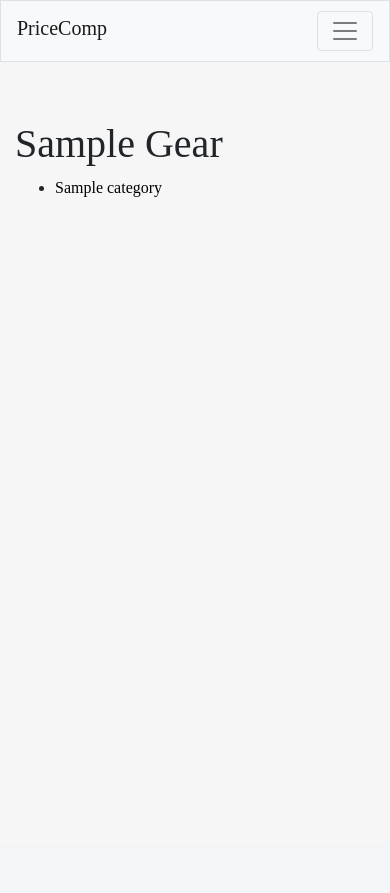
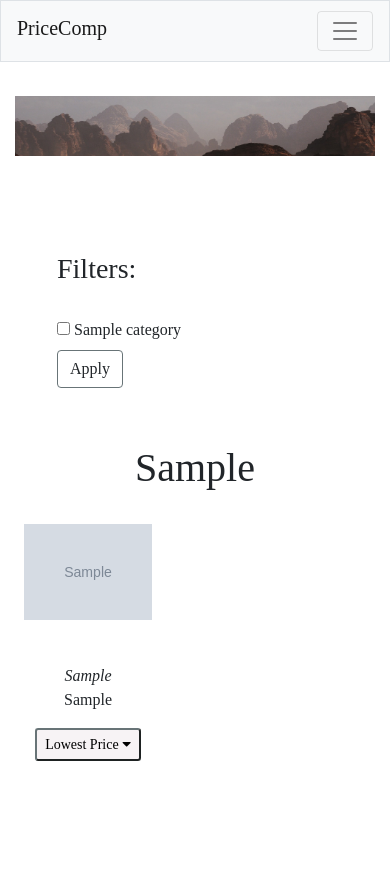
Before and after one commit to la-flor/PriceComparison, a Flask app: a page that uses templates/base.html in a window 390 px wide. Before the commit the page ends 197 px from the top, so only its background shows below. Run offline with Flask 2, Linux system fonts and the light colour scheme; tables that the repository leaves empty hold one stand-in row (values such as "Sample post"); grey boxes marked "Sample" are stand-in pictures; one stand-in notice (Sample message) is shown; some libraries are stand-ins or nearby versions; some web fonts are replaced.

Commit message:
Reconfigured website layout to include just 3 pages: Home, Retailers, and Activities to allow for better user experience.  Added filter feature to view by activity and filter by category rather than be limited to a category within an activity for each page.  Updated database schema and models.py for more efficient communication and organization with the database for displaying products.  Created models test file, but have not added functionality yet. Added product retrieval from ParseHub to seed.py file instead of user accessible app.route that was used during development.  Primary website layout completed for minimum viable product - testing files still need to be completed.

```diff
--- a/app.py
+++ b/app.py
@@ -1,9 +1,9 @@
-from flask import Flask, render_template, redirect, flash
+from flask import Flask, render_template, redirect, flash, request, jsonify
 import requests
+import json
 from keys import API_KEY, SECRET_KEY, tokens
 from flask_debugtoolbar import DebugToolbarExtension
-from models import db, connect_db, Activity, Product, Category, Company
-# from seed import seed_db
+from models import db, connect_db, Activity, Product, Category, ListingAssociation, VendorListing
 import pdb
 
 app = Flask(__name__)
@@ -21,82 +21,50 @@ connect_db(app)
 def home_page():
     return render_template('home.html')
 
-def seed_db(retailer, data):
-    company_id = Company.query.filter_by(company_name=retailer).first()
-    for cat in data[retailer]:
-        for product in cat["products"]:
-            category_id = Category.query.filter_by(category_name=cat["category"]).first()
-            prod = Product(brand=product["brand"],
-                            model=product["model"],
-                            model_url=product["model_url"],
-                            image=product["image"],
-                            price=product["price"],
-                            company=company_id,
-                            category=category_id)
-            db.session.add(prod)
-            db.session.commit()
-
-@app.route('/upload')
-def import_data():
-    for retailer in ["Backcountry", "REI"]:
-        token = tokens[retailer]
-        resp = requests.get(f'https://www.parsehub.com/api/v2/projects/{token}/last_ready_run/data', params={"api_key": API_KEY})
-        data = resp.json()
-        seed_db(retailer, data)
-    return redirect('/')
-
 @app.route('/retailers')
 def retailers():
     return render_template('retailers.html')
 
-@app.route('/retailers/<retailer>')
-def show_by_retailer(retailer):
-    if retailer not in tokens:
-        flash("Invalid retailer request")
-        return redirect('/retailers')
-
-    token = tokens[retailer]
-    resp = requests.get(f'https://www.parsehub.com/api/v2/projects/{token}/last_ready_run/data', params={"api_key": API_KEY})
-    data = resp.json()
-    return render_template('retailer.html', retailer=retailer, products=data[retailer])
-
 @app.route('/activities')
 def activities():
+    """ Show activity options - ex: climbing, trail running """
     activities = Activity.query.all()
     return render_template('activities.html', activities=activities)
 
+@app.route('/activity/<activity>', methods=["GET"])
+def products(activity):
+    """ Display products for selected activity with the ability to filter products """
 
-@app.route('/activity/<activity>')
-def activity_products(activity):
     activity_id = Activity.query.filter_by(activity=activity).first().id
-    categories = Category.query.filter_by(activity_id=activity_id).all()
+    all_categories = Category.query.filter_by(activity_id=activity_id).all()
 
-    return render_template('activity_categories.html', activity=activity, categories=categories)
+    if request.args:
+        filters = []
 
-@app.route('/activity/<activity>/<category>')
-def category_products(activity, category):
-    cat = Category.query.filter_by(category_name=category).first()
-    products = Product.query.filter_by(category_id=cat.id).all()
-    # pdb.set_trace()
-    return render_template('category_products.html', category=category, activity=activity, products=products)
+        """Identify visitor filter selection to apply and add to filters list"""
+        for option in all_categories:
+            if option.category_name in request.args:
+                filters.append(option.category_name)
 
+        """Get the category id of the filters to be applied"""
+        filter_ids = []
+        for cat in filters:
+            category = Category.query.filter_by(category_name=cat).first()
+            filter_ids.append(category.id)
 
-# @app.route('/activity/<activity>')
-# def activity_products(activity):
-#     activity = activity.lower()
-#     products = {}
-#     set_products = set()
+        """Identify products in filtered categories and add to products list"""
+        products = []
+        for identity in filter_ids:
+            filtered_products = Product.query.filter_by(category_id=identity).all()
+            for product in filtered_products:
+                products.append(product)
+        return render_template('products.html', checked=filters, categories=all_categories, activity=activity, products=products)
 
-#     categories = {"climb": ["belay_devices"], "hike_and_camp": [], "run": ["mens_trail_running_shoes"], "ski": [], "paddle": [], "fish": []}
+    category = Category.query.filter_by(activity_id=activity_id).all()
+    products = []
+    for cat in category:
+        cat_prods = Product.query.filter_by(category_id=cat.id).all()
+        for prod in cat_prods:
+            products.append(prod)
 
-#     for retailer in tokens:
-#         for subcategory in categories[activity]:
-#             token = tokens[retailer]
-#             resp = requests.get(f'https://www.parsehub.com/api/v2/projects/{token}/last_ready_run/data', params={"api_key": API_KEY})
-#             data = resp.json()
-#             for index in data[retailer]:
-#                 if index["category"]:
-#                     products[retailer] = index["products"]
-#                     [set_products.add(item['model']) for item in index["products"]]
-
-#     return render_template('activity_products.html', activity= activity, set_products=set_products, products=products)
+    return render_template('products.html', categories=all_categories, activity=activity, products=products)
--- a/static/app.css
+++ b/static/app.css
@@ -1,13 +1,22 @@
 body {
-    background-color: #f6f6f6;
     font-family: 'Jomolhari', serif;
 }
 
-a, a:hover {
-    color: black;
-    text-decoration: none;
+#dropdownMenuButton:hover {
+    border-width: 3;
+    border-color: black;
 }
 
+.btn-sm {
+    border-color:  #687477;
+    background-color: #F7F3F5;
+}
+
+#apply-filter {
+    border-color: #687477;
+}
+
+/* For home page carousel */
 .full-screen {
     background-size: cover;
     background-position: center;
--- a/static/app.js
+++ b/static/app.js
@@ -1,18 +1,18 @@
 // Carousel functionality for home page
 $('.carousel').carousel({
-    interval: 6000,
+    interval: 4000,
     pause: "false"
   });
 
-var $item = $('.carousel-item');
-var $wHeight = $(window).height();
+let $item = $('.carousel-item');
+let $wHeight = $(window).height();
 
 $item.height($wHeight);
 $item.addClass('full-screen');
 
 $('.carousel img').each(function() {
-    var $src = $(this).attr('src');
-    var $color = $(this).attr('data-color');
+    let $src = $(this).attr('src');
+    let $color = $(this).attr('data-color');
 
     $(this).parent().css({
         'background-image' : 'url(' + $src + ')',
--- a/templates/activity_categories.html
+++ /dev/null
@@ -1,23 +0,0 @@
-{% extends 'base.html' %}
-
-{% block title %}{{ activity }} Categories{% endblock %}
-
-{% block content %}
-<br><br><br>
-<div class="container mt-5">
-
-<h1>{{ activity }} Gear</h1>
-
-<ul>
-    {% for category in categories %}
-
-        <li><a href="/activity/{{ activity }}/{{ category.category_name }}">{{ category.category_name }}</a></li>
-
-    {% endfor %}
-
-
-</ul>
-
-
-
-{% endblock %}
--- a/templates/base.html
+++ b/templates/base.html
@@ -5,9 +5,11 @@
     <meta name="viewport" content="width=device-width, initial-scale=1, shrink-to-fit=no">
     <title>{% block title %}{% endblock %}</title>
     <!-- Latest compiled and minified CSS -->
+    <link rel="stylesheet" href="https://use.fontawesome.com/releases/v5.3.1/css/all.css">
     <link rel="stylesheet" href="https://stackpath.bootstrapcdn.com/bootstrap/4.5.2/css/bootstrap.min.css" integrity="sha384-JcKb8q3iqJ61gNV9KGb8thSsNjpSL0n8PARn9HuZOnIxN0hoP+VmmDGMN5t9UJ0Z" crossorigin="anonymous">
     <link href="https://fonts.googleapis.com/css2?family=Jomolhari&display=swap" rel="stylesheet">
     <link rel="stylesheet" href="/static/app.css">
+    <script src="https://unpkg.com/axios/dist/axios.min.js"></script>
 </head>
 <body>
   <div class="fixed-top">
@@ -25,10 +27,10 @@
               <a class="nav-link" href="/activities">Activities</a>
             </li>
           </ul>
-          <ul class="navbar-nav mr-2">
+          <!-- <ul class="navbar-nav mr-2">
             <li class="nav-item">
               <a class="nav-link" href="/login">Login</a>
-            </li>
+            </li> -->
           </ul>
         </div>
       </nav>
@@ -42,25 +44,6 @@
     {% block content %}
 
     {% endblock %}
-<!--
-    <div class="container-flex p-5">
-      <div class="row">
-          <div class="col-lg-7">
-            <b>About</b><br>
-            Established 2020 to provide a pricing comparison between <br>
-            online retailers to find the best deals and compare deals.
-          </div>
-          <div class="col-lg-3">
-            <b>Contact</b><br>
-            <a href="https://www.linkedin.com/in/leifaflor/">LinkedIn</a><br>
-            <a href="https://github.com/lafBot">Github</a>
-          </div>
-          <div class="col-lg-2">
-            <b>Suggest an edit</b><br>
-            <a href="https://github.com/lafBot/PriceComparison/issues">Report an issue</a>
-          </div>
-      </div>
-    </div> -->
 
     <script src="https://code.jquery.com/jquery-3.5.1.slim.min.js" integrity="sha384-DfXdz2htPH0lsSSs5nCTpuj/zy4C+OGpamoFVy38MVBnE+IbbVYUew+OrCXaRkfj" crossorigin="anonymous"></script>
     <script src="https://cdn.jsdelivr.net/npm/popper.js@1.16.1/dist/umd/popper.min.js" integrity="sha384-9/reFTGAW83EW2RDu2S0VKaIzap3H66lZH81PoYlFhbGU+6BZp6G7niu735Sk7lN" crossorigin="anonymous"></script>
--- /dev/null
+++ b/templates/products.html
@@ -0,0 +1,74 @@
+{% extends 'base.html' %}
+
+{% block title %}{{ activity }} Products{% endblock %}
+
+{% block content %}
+
+
+<br><br><br><br>
+
+<div class="col-12">
+    <img src="/static/images/banner_desert.jpeg" width="100%">
+</div>
+
+<div class="container-flex">
+
+    <div class="row">
+
+    <div class="col-md-2 col-sm-12 my-2 pt-5 mt-5 mx-5 p-4 filters">
+
+        <h3>Filters:</h3><br>
+        <form id="filter" action="/activity/{{ activity }}" method="GET">
+            {% for cat in categories %}
+                <input type="checkbox" class="filter-input" name="{{cat.category_name}}" value="{{cat.category_name}}"
+                {% if cat.category_name in checked %}
+                checked
+                {% endif %}>
+                <label for="{{cat.category_name}}">{{cat.category_name}}</label>
+                <br>
+            {% endfor %}
+            <button type="submit" class="btn btn-outline" id="apply-filter">Apply</button>
+        </form>
+
+    </div>
+
+
+<div class="container text-center">
+
+    <div class="row pb-5 mb-5">
+
+        <div class="col-12 pt-4">
+            <h1>{{ activity }}</h1>
+        </div>
+
+        {% for item in products %}
+            <div class="col-lg-3 col-md-4">
+
+                <div class="card border-0" style="width: 11rem;">
+                    <img class="card-img-top p-4" src={{ item.image }} alt="{{ item.model }} image">
+                    <div class="card-body">
+                    <p class="card-text"><i>{{ item.brand }}</i><br>{{ item.model }}</p>
+                    <p>
+                        <div class="dropdown">
+                            <button type="button" class="btn-sm btn-outline dropdwon-toggle" id="dropdownMenuButton" data-toggle="dropdown" aria-haspopup="true" aria-expanded="false">
+                                Lowest Price <i class="fas fa-caret-down"></i>
+                            </button>
+                            <div class="dropdown-menu" aria-labelledby="dropdownMenuButton">
+                                {% for listing in item.listings %}
+                                    <a class="dropdown-item" href={{ listing.model_url }}>{{ listing.vendor_name }} - ${{ listing.price }}</a>
+                                {% endfor %}
+                            </div>
+                          </div>
+
+
+
+                    </p>
+                    </div>
+                </div>
+            </div>
+        {% endfor %}
+    </div>
+</div>
+
+</div>
+{% endblock %}
```
Also changed, not shown: models.py (+33 -15 lines), seed.py (+68 -11 lines), templates/category_products.html (deleted, +0 -30 lines), templates/retailer.html (+0 -18 lines), templates/retailers.html (+2 -22 lines), tests/test_models.py (added, +22 -0 lines), readme.md, schema.jpeg (added), schema.png (deleted), static/images/banner_desert.jpeg (added), 1 other file.
